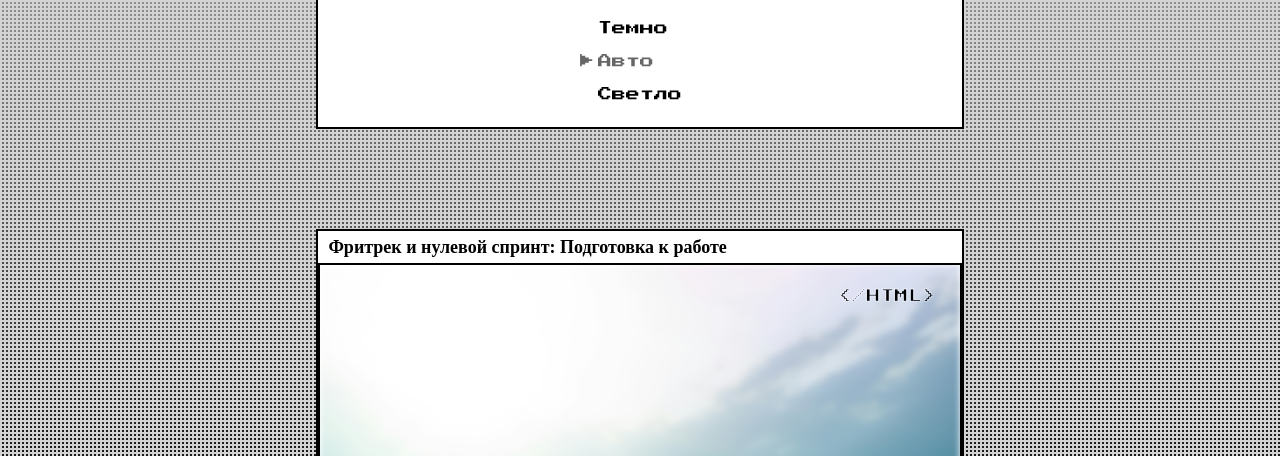
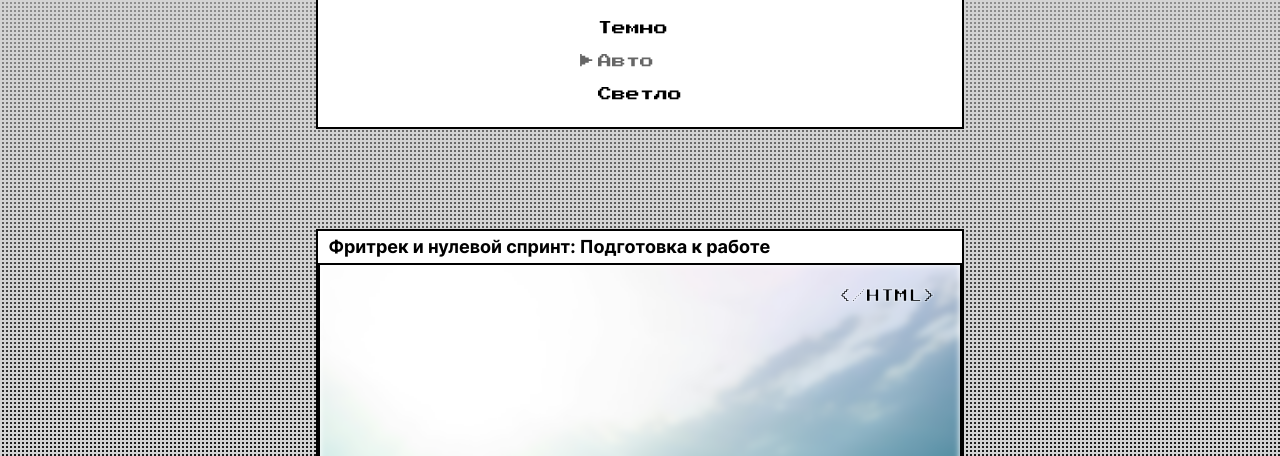
Before and after one commit to riaba-r/zakrivayuschiy-teg-f, a plain HTML site: page index.html in a window 1280 px wide. Shown: the part 344-800 px from the top of the page. Drawn offline with Linux system fonts and the light colour scheme.

Commit message:
сдача 1

```diff
--- a/fonts/fonts.css
+++ b/fonts/fonts.css
@@ -8,7 +8,7 @@
 @font-face {
     font-family: 'inter-Variable';
     src: local('inter-Variable'), url(/fonts/Inter-Variable.woff2) format('woff2 supports variations'),
-    url(/fonts/Inter-Variable.woff2) format('woff2 supports variations');
+    url(/fonts/Inter-Variable.woff2) format('woff2-variations');
     font-display: swap;
     font-weight: 400 785;
 }
```
